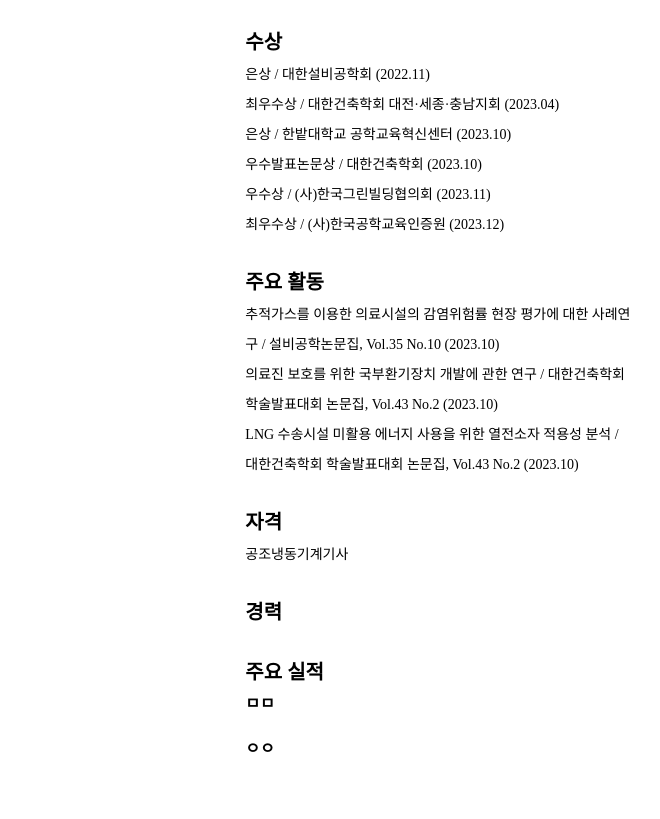
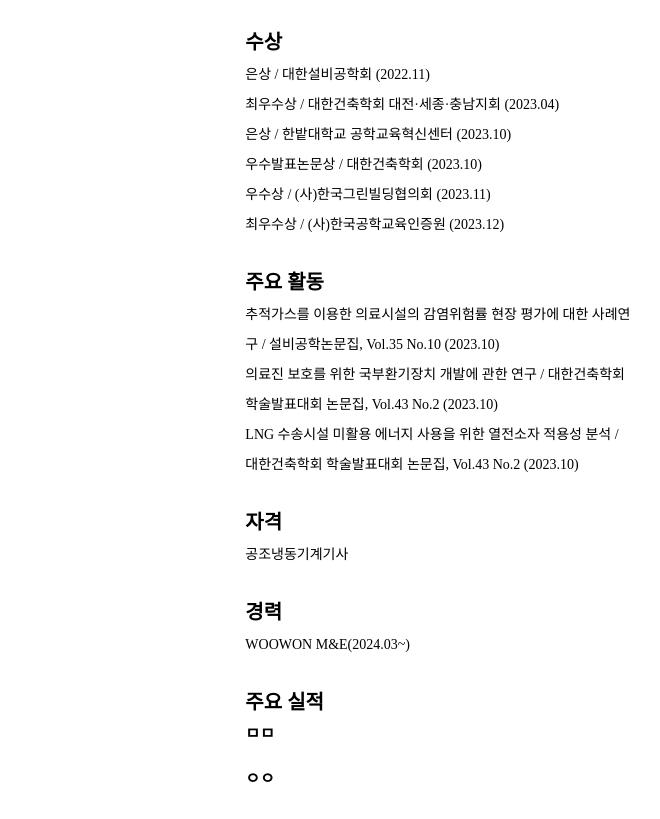
Before and after one commit to beopgyulim/20182577, a plain HTML site: page index.html in a window 1280 px wide. Shown: the part 111-930 px from the top of the page, without its empty margins (308-968 px from the left). Before the commit the page ends 900 px from the top, so only its background shows below. Drawn offline with Linux system fonts and the light colour scheme.

Commit message:
Update index.html

```diff
--- a/index.html
+++ b/index.html
@@ -52,7 +52,7 @@
             <p style="margin-top: 1.5em;"><strong>수상</strong><br><span class="small-text">은상 / 대한설비공학회 (2022.11)<br>최우수상 / 대한건축학회 대전·세종·충남지회 (2023.04)<br>은상 / 한밭대학교 공학교육혁신센터 (2023.10)<br>우수발표논문상 / 대한건축학회 (2023.10)<br>우수상 / (사)한국그린빌딩협의회 (2023.11)<br>최우수상 / (사)한국공학교육인증원 (2023.12)</span></p>
             <p style="margin-top: 1.5em;"><strong>주요 활동</strong><br><span class="small-text">추적가스를 이용한 의료시설의 감염위험률 현장 평가에 대한 사례연구 / 설비공학논문집, Vol.35 No.10 (2023.10)<br>의료진 보호를 위한 국부환기장치 개발에 관한 연구 / 대한건축학회 학술발표대회 논문집, Vol.43 No.2 (2023.10)<br>LNG 수송시설 미활용 에너지 사용을 위한 열전소자 적용성 분석 / 대한건축학회 학술발표대회 논문집, Vol.43 No.2 (2023.10)</span></p>
             <p style="margin-top: 1.5em;"><strong>자격</strong><br><span class="small-text">공조냉동기계기사</span></p>
-            <p style="margin-top: 1.5em;"><strong>경력</strong><br><span class="small-text"></span></p>
+            <p style="margin-top: 1.5em;"><strong>경력</strong><br><span class="small-text">WOOWON M&E(2024.03~)</span></p>
             <p style="margin-top: 1.5em;"><strong>주요 실적</strong><br><span class="small-text" style="font-size: 16px; font-weight: bold;">ㅁㅁ</span></p>
             <span class="small-text" style="font-size: 16px; font-weight: bold;">ㅇㅇ</span>
         </div>
```
